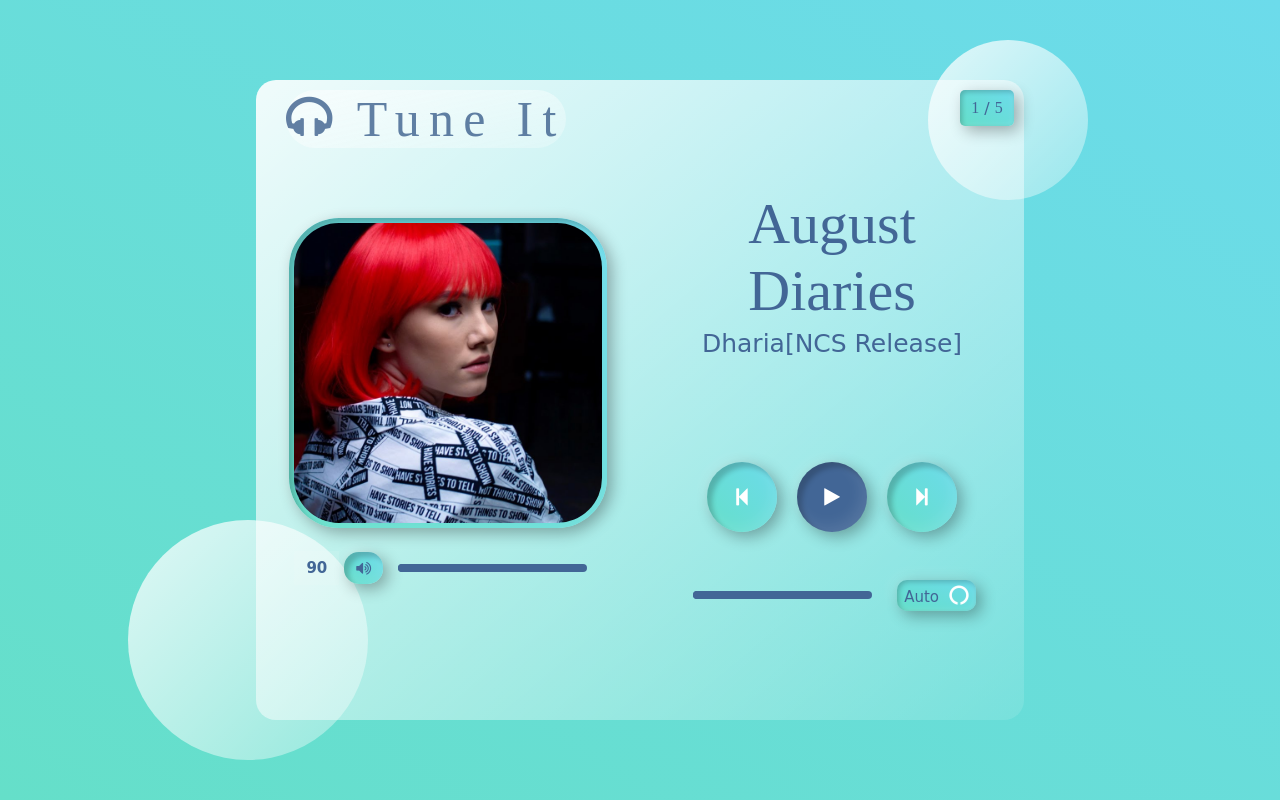
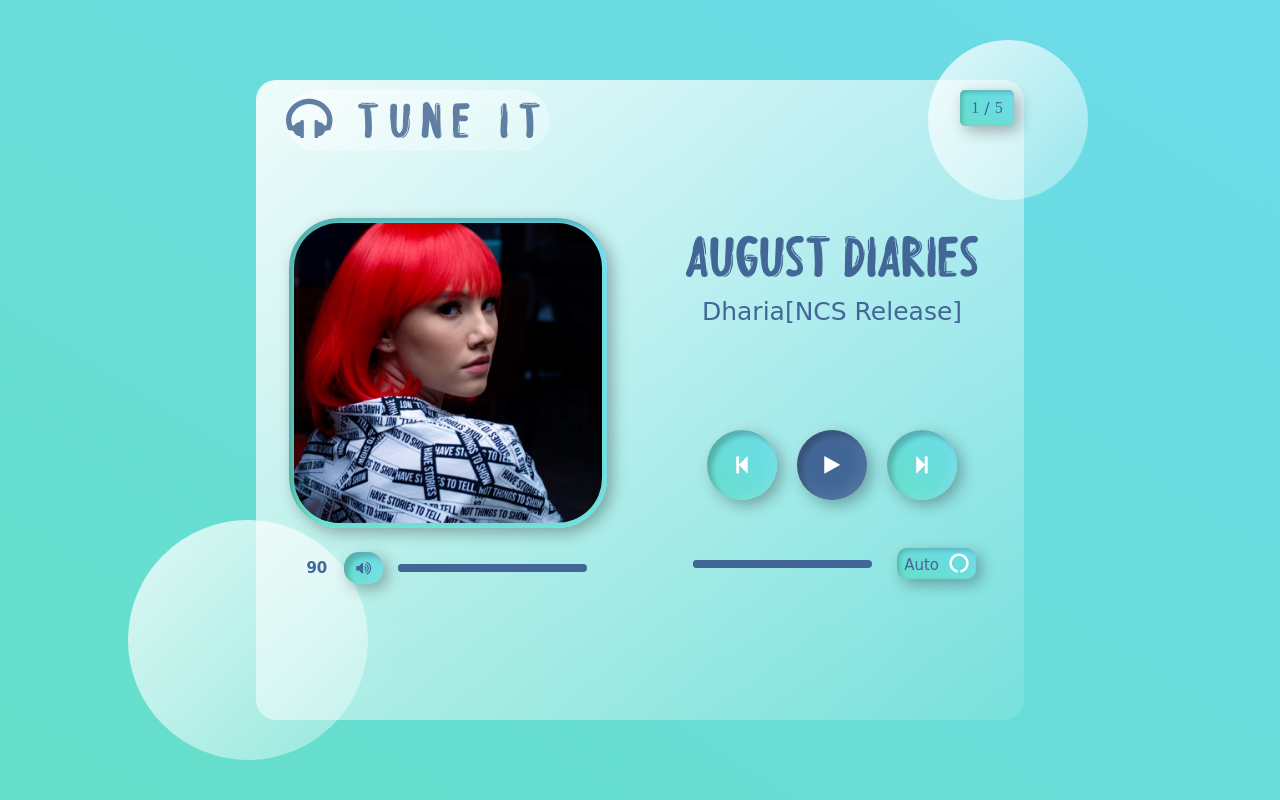
Before and after one commit to PrithGanguly/music_player, a plain HTML site: page index.html in a window 1280 px wide. Drawn offline with Linux system fonts and the light colour scheme.

Commit message:
Update style.css

```diff
--- a/style.css
+++ b/style.css
@@ -2,7 +2,12 @@
 	margin: 0;
 	padding: 0;
 	font-family: "cursive";
+
 }
+@font-face {
+	font-family: 'creepy_night_regular';
+	src: url(creepy_night_regular.ttf);
+  }
 body{
 	min-height: 100vh;
 	display: grid;
@@ -65,7 +70,7 @@ body{
 	letter-spacing: 6px;
 	background: linear-gradient(to right bottom, rgba(255,255,255,0.7),rgba(255,255,255,0.3));
 	animation: text 3s 1000;
-	font-family: creepy night;
+	font-family: creepy_night_regular;
 	border-radius: 2rem;
 	display: felx;
 
@@ -215,7 +220,7 @@ input[type="range"]::-webkit-slider-thumb{
 	display: block;
 	font-size: 58px;
 	text-align: center;
-	font-family: creepy night;
+	font-family: creepy_night_regular;
 
 
 
```
